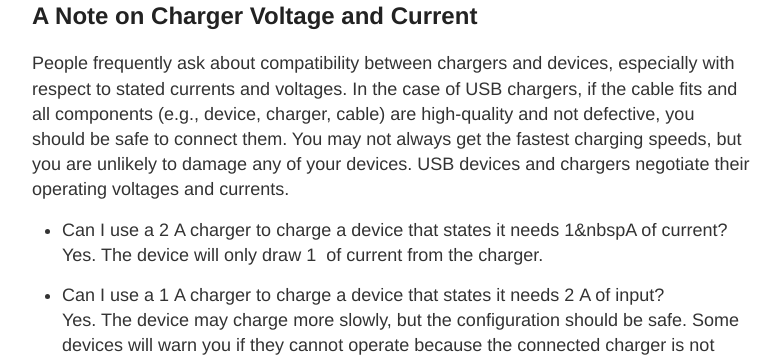
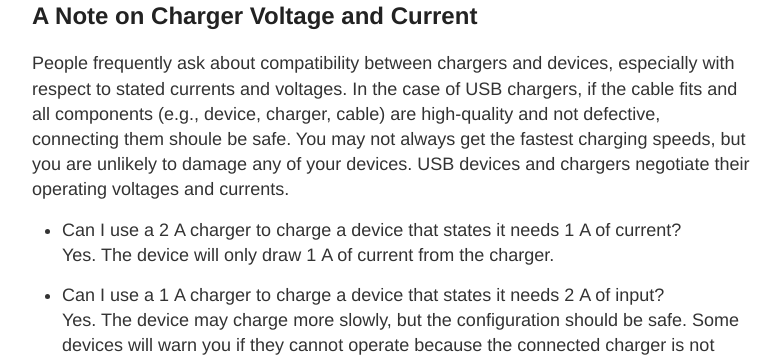
Before and after one commit to bpburns/bpburns.github.io, a Jekyll site: the page built from _posts/2022-09-22-2.1.md, in a window 1280 px wide and 900 px high, scrolled down 521 px. Shown: the part 207-564 px from the top of the window, without its empty margins (248-1027 px from the left). Built offline with Jekyll 4.4.1, drawn with Linux system fonts in a browser that asks for light colours.

Commit message:
Fix some typos in charging article

```diff
--- a/_posts/2022-09-22-2.1.md
+++ b/_posts/2022-09-22-2.1.md
@@ -31,14 +31,14 @@ too high.
 People frequently ask about compatibility between chargers and devices,
 especially with respect to stated currents and voltages. In the case of
 USB chargers, if the cable fits and all components (e.g., device,
-charger, cable) are high-quality and not defective, you should be safe
-to connect them. You may not always get the fastest charging speeds,
+charger, cable) are high-quality and not defective, connecting them
+shoule be safe. You may not always get the fastest charging speeds,
 but you are unlikely to damage any of your devices. USB devices and
 chargers negotiate their operating voltages and currents.
 
 - Can I use a 2&nbsp;A charger to charge a device that states it needs
-  1&nbspA of current?
-  Yes. The device will only draw 1&nbsp; of current from the charger.
+  1&nbsp;A of current?
+  Yes. The device will only draw 1&nbsp;A of current from the charger.
 
 - Can I use a 1&nbsp;A charger to charge a device that states it needs
   2&nbsp;A of input?
```
